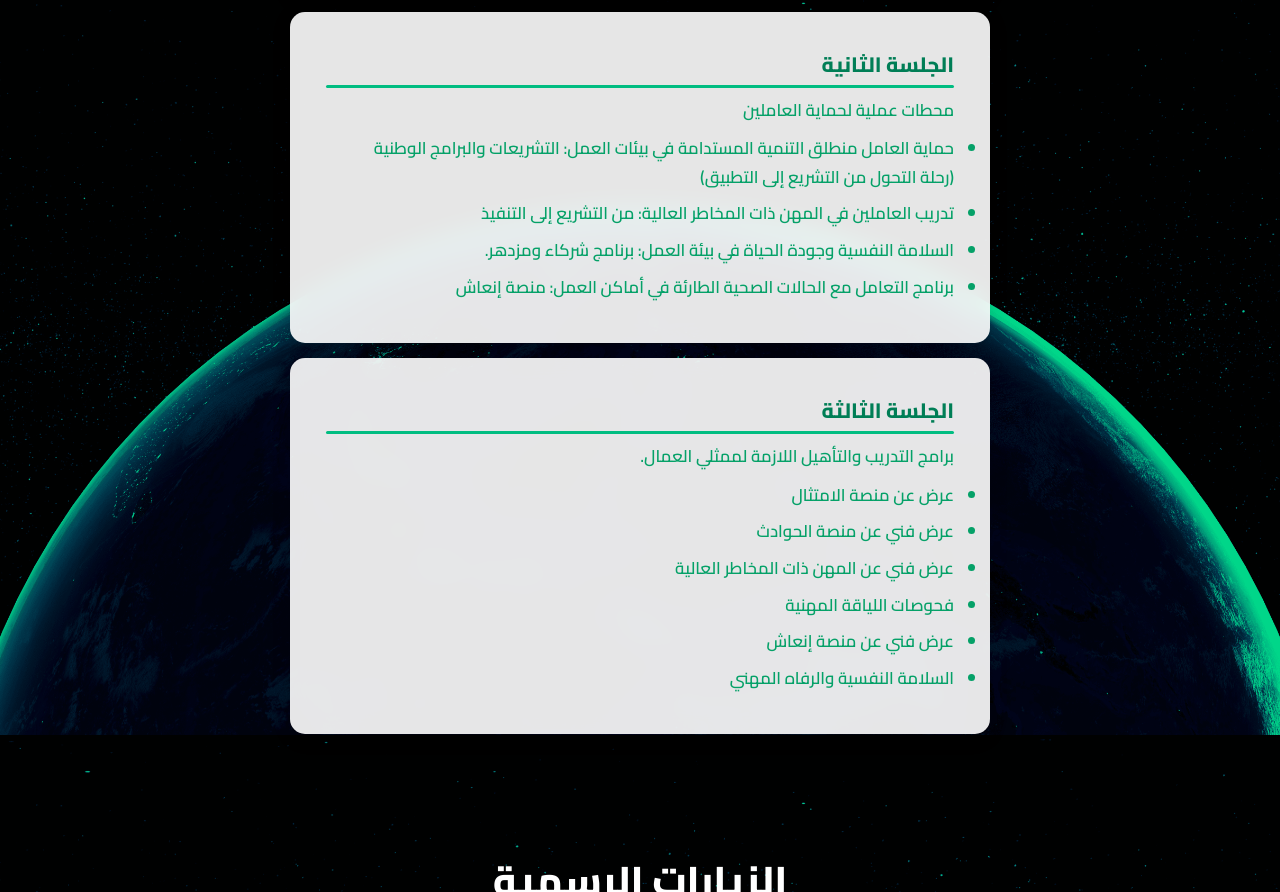
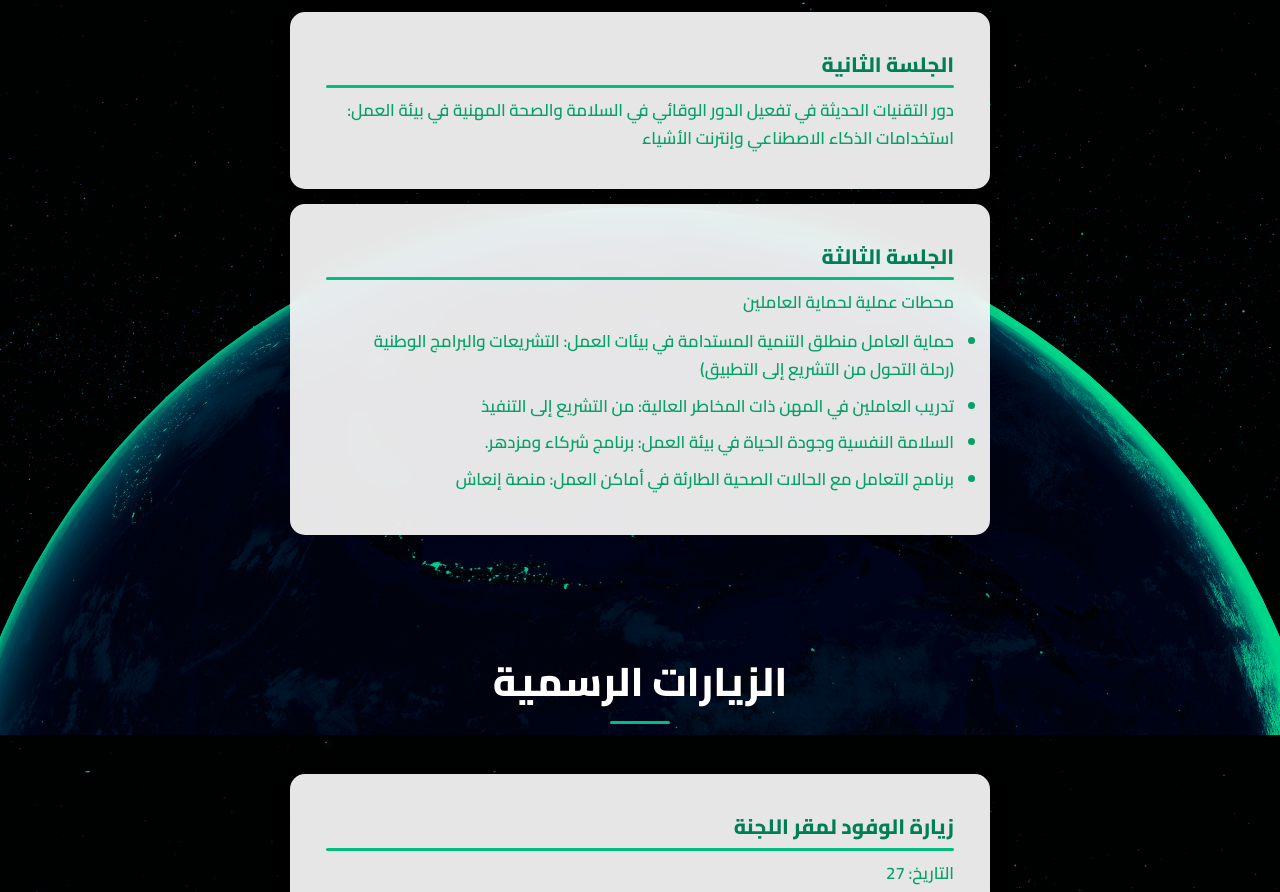
Before and after one commit to sncwc/OHS-SNC, a plain HTML site: page index.html in a window 1280 px wide. Shown: the part 3265-4157 px from the top of the page. Drawn offline with Linux system fonts and the light colour scheme; a script that the page names is missing.

Commit message:
Update index.html

```diff
--- a/index.html
+++ b/index.html
@@ -63,6 +63,7 @@
       <div class="ilm-date">
         <span>2026</span>
         <span>  25 </span>
+          <span>من الساعة 1:00 الى 5:00 </span>
       </div>
 
       <p class="ilm-location">
@@ -176,12 +177,8 @@
     <div class="agenda-box active">
       <div class="agenda-content" style="max-height: none; padding: 16px;">
         <h3>الجلسة الثانية</h3>
-        <p>محطات عملية لحماية العاملين</p>
-          <ul class="agenda-list">
-          <li>	حماية العامل منطلق التنمية المستدامة في بيئات العمل: التشريعات والبرامج الوطنية (رحلة التحول من التشريع إلى التطبيق)</li>
-          <li>تدريب العاملين في المهن ذات المخاطر العالية: من التشريع إلى التنفيذ </li>
-          <li>السلامة النفسية وجودة الحياة في بيئة العمل: برنامج شركاء ومزدهر. </li>
-          <li>برنامج التعامل مع الحالات الصحية الطارئة في أماكن العمل: منصة إنعاش </li>
+        <p>دور التقنيات الحديثة في تفعيل الدور الوقائي في السلامة والصحة المهنية في بيئة العمل: استخدامات الذكاء الاصطناعي وإنترنت الأشياء </p>
+
 
         </ul>
       </div>
@@ -192,16 +189,14 @@
   <div class="agenda-card">
     <div class="agenda-box active">
       <div class="agenda-content" style="max-height: none; padding: 16px;">
-        <h3>الجلسة الثالثة</h3>
-        <p>برامج التدريب والتأهيل اللازمة لممثلي العمال.</p>
-        <ul class="agenda-list">
-          <li>عرض عن منصة الامتثال</li>
-          <li>عرض فني عن منصة الحوادث</li>
-          <li>عرض فني عن المهن ذات المخاطر العالية</li>
-          <li>فحوصات اللياقة المهنية</li>
-          <li>عرض فني عن منصة إنعاش</li>
-          <li>السلامة النفسية والرفاه المهني</li>
-        </ul>
+         <h3>الجلسة الثالثة </h3>
+         <p>محطات عملية لحماية العاملين</p>
+          <ul class="agenda-list">
+          <li>	حماية العامل منطلق التنمية المستدامة في بيئات العمل: التشريعات والبرامج الوطنية (رحلة التحول من التشريع إلى التطبيق)</li>
+          <li>تدريب العاملين في المهن ذات المخاطر العالية: من التشريع إلى التنفيذ </li>
+          <li>السلامة النفسية وجودة الحياة في بيئة العمل: برنامج شركاء ومزدهر. </li>
+          <li>برنامج التعامل مع الحالات الصحية الطارئة في أماكن العمل: منصة إنعاش </li>
+
       </div>
     </div>
   </div>
```
